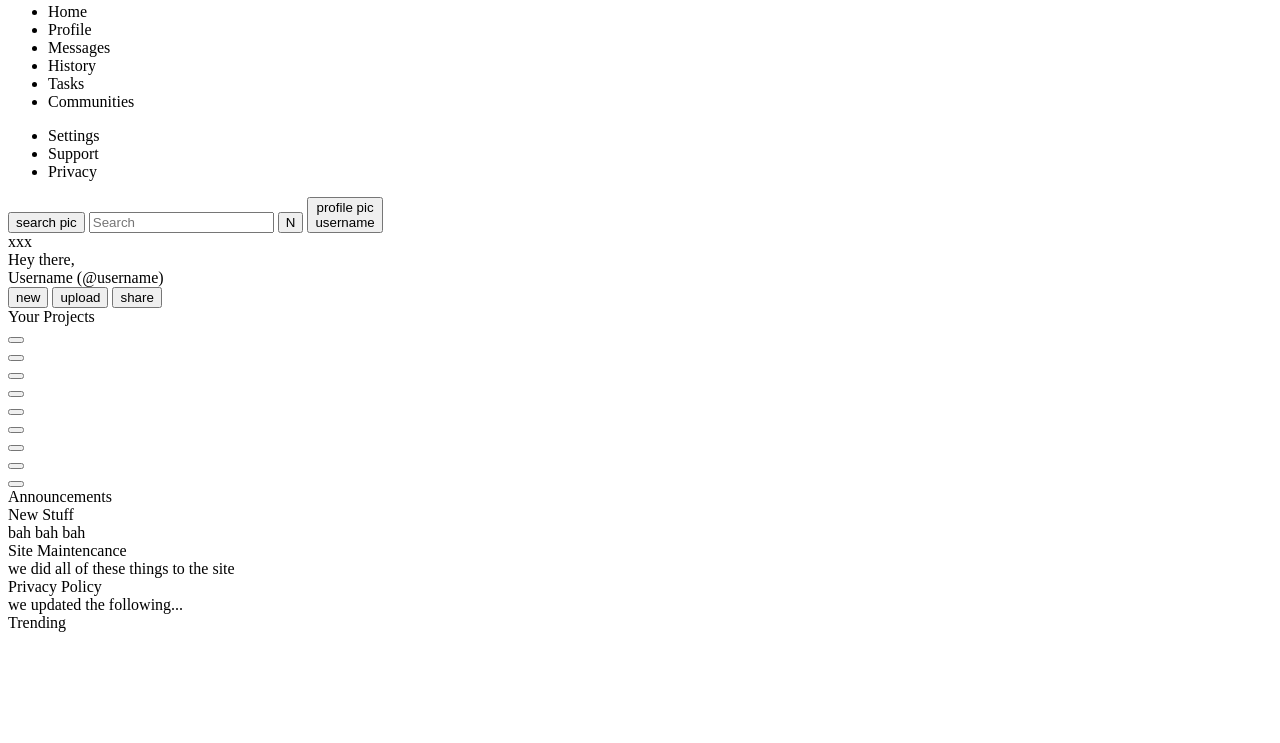
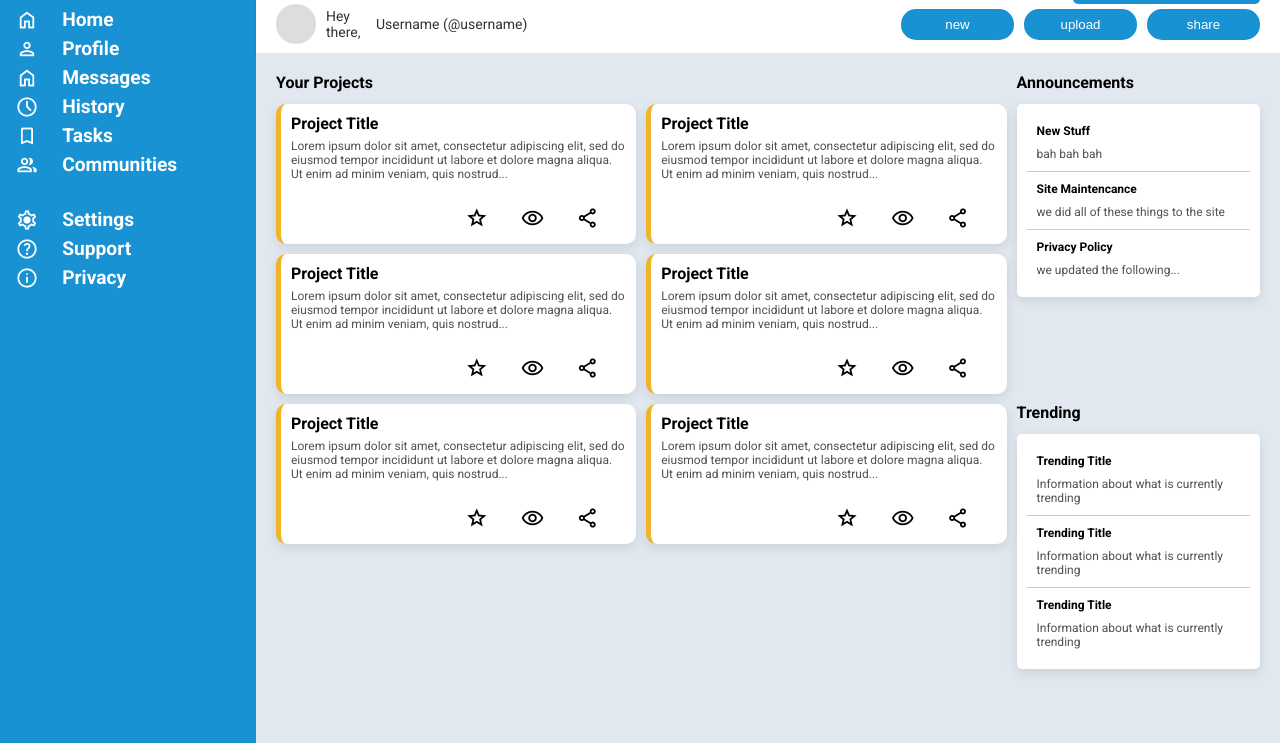
Before and after one commit to LukeBenhase/Sign-up-Form, a plain HTML site: page index.html in a window 1280 px wide. Shown: the part 57-800 px from the top of the page. Drawn offline with nearby package versions, Linux system fonts and the light colour scheme.

Commit message:
Finished project

```diff
--- a/index.html
+++ b/index.html
@@ -3,29 +3,37 @@
 <head>
     <meta charset="UTF-8">
     <meta name="viewport" content="width=device-width, initial-scale=1.0">
-    <title>Document</title>
+    <title>Dashboard</title>
+    <link rel="stylesheet" href="style.css">
+    <link rel="preconnect" href="https://fonts.googleapis.com">
+<link rel="preconnect" href="https://fonts.gstatic.com" crossorigin>
+<link href="https://fonts.googleapis.com/css2?family=Roboto:wght@400;700&display=swap" rel="stylesheet">
+<link rel="stylesheet" href="https://fonts.googleapis.com/css2?family=Material+Symbols+Outlined:opsz,wght,FILL,GRAD@20..48,100..700,0..1,-50..200" />
+
 </head>
-<body>
+
+<body class="roboto-regular">
     <div class="sidebar">
         <div class="Dashboard">
-            <div class="Logo">xxx</div>
+            <div class="Logo"><span class="material-symbols-outlined">graphic_eq</span></div>
             <div class="Dashboard-Name">Dashboard</div>
         </div>
         <div class="main-buttons">
             <ul>
-                <li>Home</li>
-                <li>Profile</li>
-                <li>Messages</li>
-                <li>History</li>
-                <li>Tasks</li>
-                <li>Communities</li>
+                <li><span class="material-symbols-outlined">home</span>Home</li>
+                <li><span class="material-symbols-outlined">person</span>Profile</li>
+                <li><span class="material-symbols-outlined">home</span>Messages</li>
+                <li><span class="material-symbols-outlined">schedule</span>History</li>
+                <li><span class="material-symbols-outlined">bookmark</span>Tasks</li>
+                <li><span class="material-symbols-outlined">group</span>Communities</li>
             </ul>
         </div>
         <div class="support-buttons">
             <ul>
-                <li>Settings</li>
-                <li>Support</li>
-                <li>Privacy</li>
+                <li><span class="material-symbols-outlined">settings</span>Settings</li>
+                <li><span class="material-symbols-outlined">help</span>Support</li>
+                <li><span class="material-symbols-outlined">info</span>Privacy</li>
+
             </ul>
         </div>
     </div>
@@ -33,20 +41,17 @@
     <div class="top-bar">
         <div class="content">
             <div class="search-bar">
-                <button name="search">search pic</button>
                 <input type="text" placeholder="Search">
-                <button name="notification">N</button>
+                <button name="notification">🔔</button>
                 <button name="account">
-                    <div class="profile-pic">
-                        profile pic
-                    </div>
+                    <div class="profile-pic"></div>
                     <div>
                         username
                     </div>
                 </button>
             </div>
             <div class="greeting">
-                <div class="profile-pic">xxx</div>
+                <div class="profile-pic"></div>
                 <div class="greeting">
                     <div>Hey there,</div>
                     <div>Username (@username)</div>
@@ -54,55 +59,85 @@
                 <button>new</button>
                 <button>upload</button>
                 <button>share</button>
+            </div>
         </div>
     </div>
+
 
     <div class="content">
         <div class="projects">
             <div class="title">Your Projects</div>
             <div class="your-projects">
                 <div class="project-card">
-                    <div class="title"></div>
-                    <div class="content"></div>
+                    <div class="title">Project Title</div>
+                    <div class="content">Lorem ipsum dolor sit amet, consectetur adipiscing elit, sed do eiusmod tempor incididunt ut labore et dolore magna aliqua. Ut enim ad minim veniam, quis nostrud...</div>
                     <div class="links">
-                        <div class="star"><button></button></div>
-                        <div class="peak"><button></button></div>
-                        <div class="fork"><button></button></div>
+                        <div class="star"><button><span class="material-symbols-outlined">star</span></button></div>
+                        <div class="peak"><button><span class="material-symbols-outlined">visibility</span></button></div>
+                        <div class="fork"><button><span class="material-symbols-outlined">share</span></button></div>
                     </div>
                 </div>
                 <div class="project-card">
-                    <div class="title"></div>
-                    <div class="content"></div>
+                    <div class="title">Project Title</div>
+                    <div class="content">Lorem ipsum dolor sit amet, consectetur adipiscing elit, sed do eiusmod tempor incididunt ut labore et dolore magna aliqua. Ut enim ad minim veniam, quis nostrud...</div>
                     <div class="links">
-                        <div class="star"><button></button></div>
-                        <div class="peak"><button></button></div>
-                        <div class="fork"><button></button></div>
+                        <div class="star"><button><span class="material-symbols-outlined">star</span></button></div>
+                        <div class="peak"><button><span class="material-symbols-outlined">visibility</span></button></div>
+                        <div class="fork"><button><span class="material-symbols-outlined">share</span></button></div>
                     </div>
                 </div>
                 <div class="project-card">
-                    <div class="title"></div>
-                    <div class="content"></div>
+                    <div class="title">Project Title</div>
+                    <div class="content">Lorem ipsum dolor sit amet, consectetur adipiscing elit, sed do eiusmod tempor incididunt ut labore et dolore magna aliqua. Ut enim ad minim veniam, quis nostrud...</div>
                     <div class="links">
-                        <div class="star"><button></button></div>
-                        <div class="peak"><button></button></div>
-                        <div class="fork"><button></button></div>
+                        <div class="star"><button><span class="material-symbols-outlined">star</span></button></div>
+                        <div class="peak"><button><span class="material-symbols-outlined">visibility</span></button></div>
+                        <div class="fork"><button><span class="material-symbols-outlined">share</span></button></div>
                     </div>
                 </div>
+                <div class="project-card">
+                    <div class="title">Project Title</div>
+                    <div class="content">Lorem ipsum dolor sit amet, consectetur adipiscing elit, sed do eiusmod tempor incididunt ut labore et dolore magna aliqua. Ut enim ad minim veniam, quis nostrud...</div>
+                    <div class="links">
+                        <div class="star"><button><span class="material-symbols-outlined">star</span></button></div>
+                        <div class="peak"><button><span class="material-symbols-outlined">visibility</span></button></div>
+                        <div class="fork"><button><span class="material-symbols-outlined">share</span></button></div>
+                    </div>
+                </div>
+                <div class="project-card">
+                    <div class="title">Project Title</div>
+                    <div class="content">Lorem ipsum dolor sit amet, consectetur adipiscing elit, sed do eiusmod tempor incididunt ut labore et dolore magna aliqua. Ut enim ad minim veniam, quis nostrud...</div>
+                    <div class="links">
+                        <div class="star"><button><span class="material-symbols-outlined">star</span></button></div>
+                        <div class="peak"><button><span class="material-symbols-outlined">visibility</span></button></div>
+                        <div class="fork"><button><span class="material-symbols-outlined">share</span></button></div>
+                    </div>
+                </div>
+                <div class="project-card">
+                    <div class="title">Project Title</div>
+                    <div class="content">Lorem ipsum dolor sit amet, consectetur adipiscing elit, sed do eiusmod tempor incididunt ut labore et dolore magna aliqua. Ut enim ad minim veniam, quis nostrud...</div>
+                    <div class="links">
+                        <div class="star"><button><span class="material-symbols-outlined">star</span></button></div>
+                        <div class="peak"><button><span class="material-symbols-outlined">visibility</span></button></div>
+                        <div class="fork"><button><span class="material-symbols-outlined">share</span></button></div>
+                    </div>
+                </div>
+
             </div>
         </div>
 
         <div class="announcements">
             <div class="title">Announcements</div>
-            <div class="current-announcements">
-                <div>
+            <div class="announcements-box">
+                <div class="box">
                     <div class="title">New Stuff</div>
                     <div class="content">bah bah bah</div>
                 </div>
-                <div>
+                <div class="box">
                     <div class="title">Site Maintencance</div>
                     <div class="content">we did all of these things to the site</div>
                 </div>
-                <div>
+                <div class="box">
                     <div class="title">Privacy Policy</div>
                     <div class="content">we updated the following...</div>
                 </div>
@@ -111,21 +146,21 @@
 
         <div class="trending">
             <div class="title">Trending</div>
-            <div class="current-trending">
-                <div class="trending-card">
+            <div class="announcements-box">
+                <div class="trending-card box">
                     <div class="profile-pic"></div>
-                    <div class="title"></div>
-                    <div class="content"></div>
+                    <div class="title">Trending Title</div>
+                    <div class="content">Information about what is currently trending</div>
                 </div>
-                <div class="trending-card">
+                <div class="trending-card box">
                     <div class="profile-pic"></div>
-                    <div class="title"></div>
-                    <div class="content"></div>
+                    <div class="title">Trending Title</div>
+                    <div class="content">Information about what is currently trending</div>
                 </div>
-                <div class="trending-card">
+                <div class="trending-card box">
                     <div class="profile-pic"></div>
-                    <div class="title"></div>
-                    <div class="content"></div>
+                    <div class="title">Trending Title</div>
+                    <div class="content">Information about what is currently trending</div>
                 </div>
             </div>
         </div>
--- a/style.css
+++ b/style.css
@@ -0,0 +1,306 @@
+
+/* make the text Roboto*/
+.roboto-regular {
+    font-family: "Roboto", sans-serif;
+    font-weight: 400;
+    font-style: normal;
+}
+
+.roboto-bold {
+    font-family: "Roboto", serif;
+    font-weight: 700;
+    font-style: normal;
+}
+
+/* editing the google font icons*/
+.material-symbols-outlined{
+  font-variation-settings:
+  'FILL' 0,
+  'wght' 400,
+  'GRAD' 0,
+  'opsz' 16
+}
+
+/* Style for the sidebar */
+.sidebar {
+    background-color: #1992D4;
+    grid-row: 1/3;
+    grid-column: 1/2;
+    display: grid;
+    grid-template-rows: 40px 20px 180px 20px 80px 1fr;
+    font-weight: 700;
+    font-size: 1.2em;
+}
+
+.Dashboard {
+    grid-row: 1/2;
+    align-content: center;
+    display: grid;
+    grid-template-columns: 1fr 3fr;
+    gap: 10px;
+    color: white;
+}
+/* align the logo left of the name*/
+.Logo{
+    grid-column: 1/2;
+    align-self: center;
+    width: 30px;
+    height: 30px;
+
+}
+
+.Dashboard-Name{
+    grid-column: 2/3;
+    align-self: center;
+}
+
+.main-buttons{
+    grid-row: 3/4;
+}
+
+.support-buttons{
+    grid-row: 5/6;
+}
+
+.sidebar {
+    padding-left: 10px;
+}
+
+/* Style for the sidebar buttons */
+.sidebar ul {
+    padding: 0;
+    margin: 0;
+}
+
+.sidebar li {
+    list-style-type: none;
+    text-align: left;
+    color: white;
+    margin: 5px;
+    grid-template-columns: 1fr 4fr;
+    display: grid;
+}
+
+/* Style for the topbar */
+.top-bar {
+    background-color: white;
+    grid-column: 2/3;
+    grid-row: 1/2;
+
+}
+
+body {
+    display: grid;
+    grid-template-columns: 1fr 4fr;
+    grid-template-rows: 110px 1fr;
+    padding: 0%;
+    height: 100%;
+    margin: 0;
+    min-height: 100vh;
+
+}
+
+/* Style for the content */
+body > .content {
+    background-color: #E2E8F0;
+    grid-column: 2/3;
+    grid-row: 2/3;
+
+    padding: 20px;
+    display: grid;
+    grid-template-columns: 3fr 1fr;
+    grid-template-rows: 1fr 1fr;
+    gap: 10px;
+}
+
+.projects {
+    grid-column: 1/2;
+    grid-row: 1/3;
+}
+
+.trending {
+    grid-column: 2/3;
+    grid-row: 2/3;
+}
+
+.announcements {
+    grid-column: 2/3;
+    grid-row: 1/2;
+}
+
+.announcements-box {
+    display: grid;
+    grid-template-rows: repeat(3 1fr);
+    background-color: white;
+    padding: 10px;
+    border-radius: 5px;
+    font-size: .75em;
+    color: #515151;
+    box-shadow: rgba(0, 0, 0, 0.1) 0px 4px 12px;
+
+
+}
+.announcements-box > * {
+    border-bottom: 1px solid #ccc; /* Add a line between the boxes */
+}
+
+.announcements-box > *:last-child {
+    border-bottom: none; /* Remove the border from the last item */
+}
+
+/* Style for the project cards */
+.box {
+    padding: 10px;
+}
+
+.title {
+    font-size: 1em;
+    font-weight: 700;
+    color: black;
+    margin-bottom: .75em;
+}
+
+.your-projects {
+    display: grid;
+    grid-template-columns: repeat(2, minmax(200px, 500px));
+    gap: 10px;
+}
+
+.project-card {
+    display: grid;
+    grid-template-columns: 1fr 1fr;
+    grid-template-rows: 25px auto 1fr;
+    background-color: white;
+    border-radius: 10px;
+    border-left: 5px solid #f0b429;
+    padding: 10px;
+    box-shadow: rgba(0, 0, 0, 0.1) 0px 4px 12px;
+
+}
+
+.project-card .title {
+    grid-column: 1/3;
+    grid-row: 1/2;
+
+}
+
+.project-card .content {
+    grid-column: 1/3;
+    grid-row: 2/3;
+    font-size: .75em;
+    color: #515151;
+    margin-bottom: 2em;
+}
+
+.project-card .links {
+    grid-column: 2/3;
+    grid-row: 3/4;
+    display: grid;
+    grid-template-columns: 1fr 1fr 1fr;
+
+}
+
+.project-card .links button {
+    text-align: center;
+    color: rgb(0, 0, 0);
+    background-color: white;
+    border: none;
+}
+
+
+
+/* Top Bar Container */
+.top-bar {
+    background-color: #ffffff;
+    padding: 15px 20px;
+    box-shadow: 0 2px 4px rgba(0, 0, 0, 0.1);
+}
+
+/* Content Wrapper */
+.top-bar .content {
+    display: flex;
+    flex-direction: column;
+    max-width: 1200px;
+    margin: 10 auto;
+    gap: 0px;
+}
+
+/* Top Row - Search Bar and Account/Notification Buttons */
+.search-bar {
+    display: grid;
+    grid-template-columns: 4fr 30px 1fr;
+    align-items: center;
+    gap: 10px;
+}
+
+.search-bar input[type="text"] {
+    padding: 8px 12px;
+    border: 1px solid #ccc;
+    border-radius: 15px;
+    width: auto;
+    align-self: right;
+}
+
+.search-bar button[name="notification"] {
+    background-color: #ffffff;
+    color: white;
+    border: none;
+    padding: 8px;
+    border-radius: 5px;
+    cursor: pointer;
+}
+
+.search-bar [name="account"] {
+    display: flex;
+    align-items: center;
+    background-color: #1992D4;
+    color: white;
+    border: none;
+    padding: 8px;
+    border-radius: 5px;
+    cursor: pointer;
+    gap: 5px;
+}
+
+.search-bar .profile-pic {
+    width: 30px;
+    height: 30px;
+    background-color: #ddd;
+    border-radius: 50%;
+    display: flex;
+    justify-content: center;
+    align-items: center;
+    font-size: 12px;
+    color: #555;
+}
+
+/* Bottom Row - Greeting and Action Buttons */
+.greeting {
+    display: grid;
+    grid-template-columns: 40px 5fr 1fr 1fr 1fr;
+    align-items: center;
+    gap: 10px;
+}
+
+.greeting .profile-pic {
+    width: 40px;
+    height: 40px;
+    font-size: 14px;
+    background-color: #ddd;
+    border-radius: 50%;
+    color: #555;
+}
+
+.greeting div {
+    font-size: 14px;
+    color: #333;
+}
+
+.greeting button {
+    background-color: #1992D4;
+    color: white;
+    border: none;
+    padding: 8px 12px;
+    border-radius: 15px;
+    cursor: pointer;
+}
```
